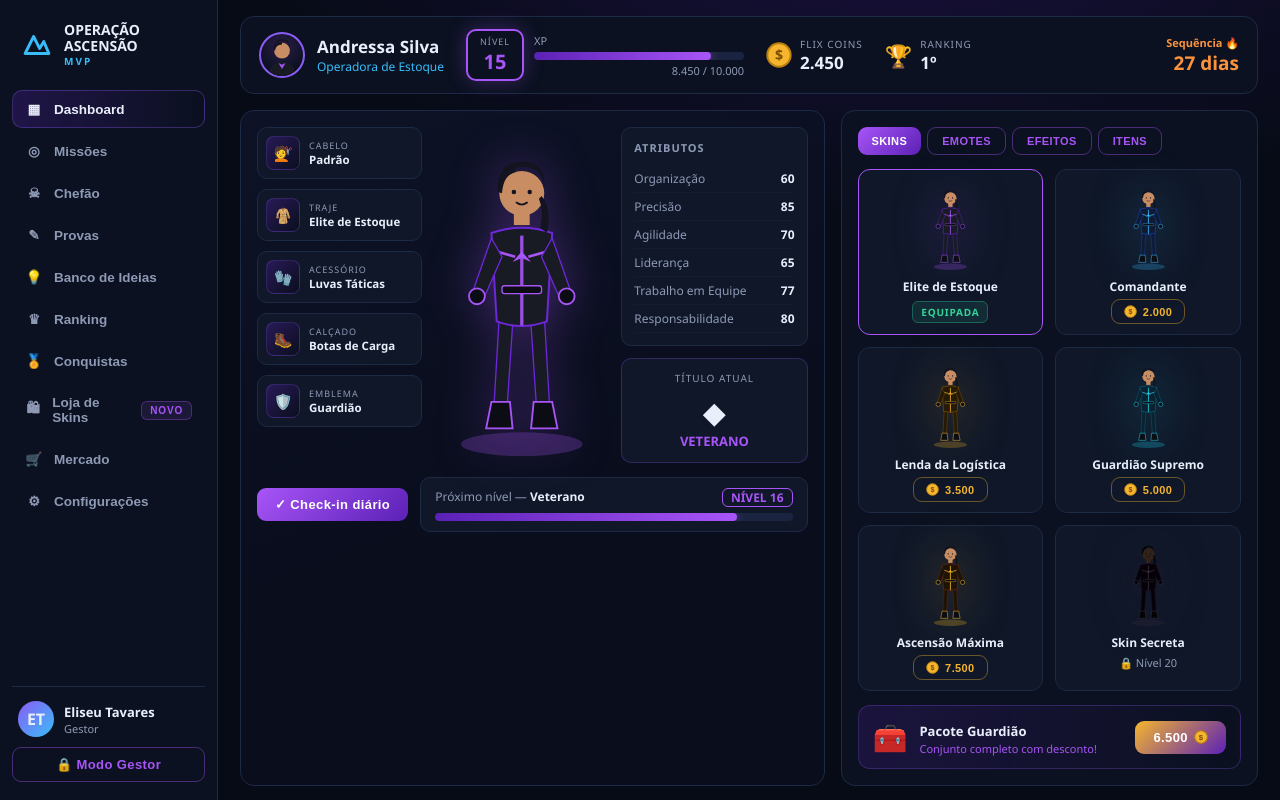
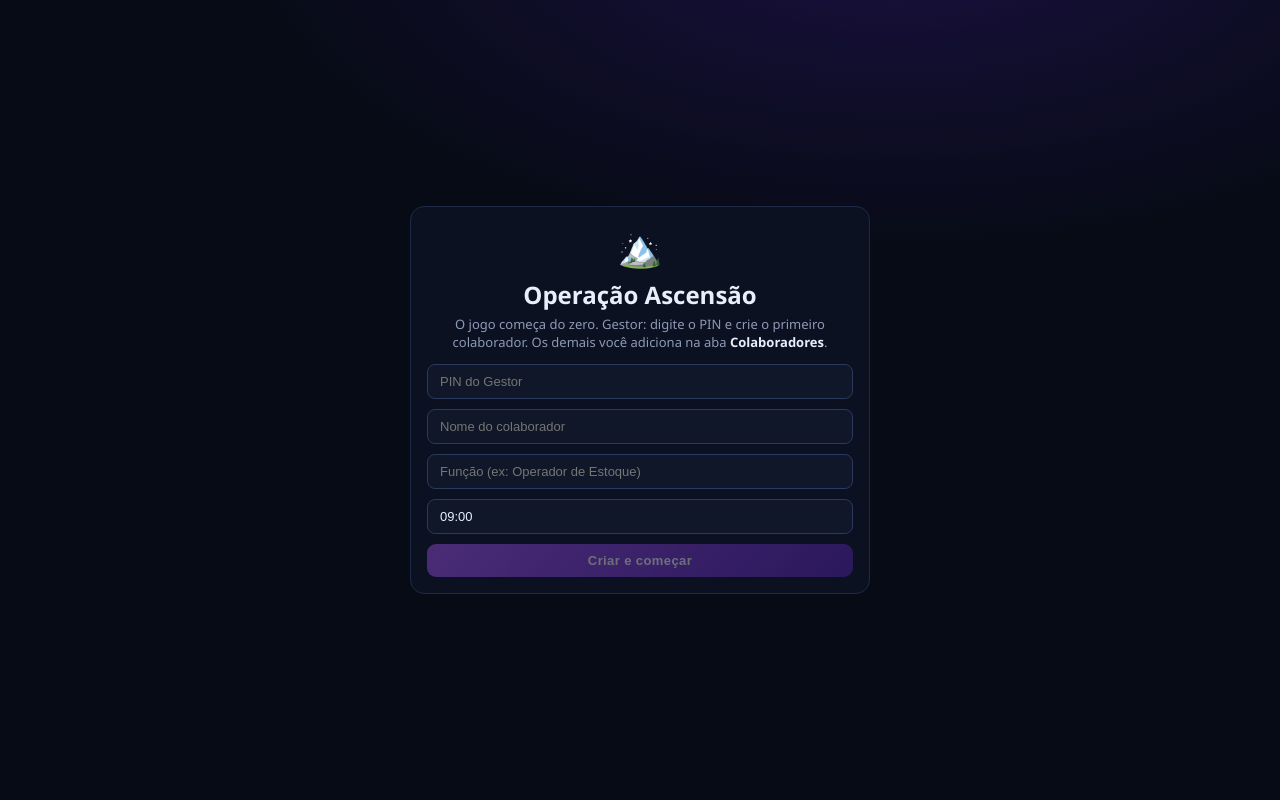
Before and after one commit to periploeliseu/operacao-ascensao, a React (Vite) app: page / in a window 1280 px wide. Shown: the top 800 px of the page. Built offline with nearby package versions, Linux system fonts and the light colour scheme.

Commit message:
Add files via upload

```diff
--- a/src/App.jsx
+++ b/src/App.jsx
@@ -1,5 +1,5 @@
 import React, { useState, useEffect, useRef } from "react";
-import { C, reqFor, uid, BOSS_CAP, SKINS, MARKET, titleFor, SEED, fmt, ago } from "./data/constants.js";
+import { C, reqFor, uid, BOSS_CAP, SKINS, MARKET, titleFor, SEED, fmt, ago, mkNewPlayer } from "./data/constants.js";
 import { applyXp, applyCoins, nowMinutes } from "./logic/game.js";
 import { loadState, saveState, clearState } from "./logic/storage.js";
 import { Avatar, HeroFigure, BossFigure } from "./components/figures.jsx";
@@ -39,10 +39,17 @@ export default function App() {
     }, 600);
   }, [state]);
 
+  /* garante que o colaborador ativo sempre exista (após exclusões) */
+  useEffect(() => {
+    if (state && state.players.length && !state.players.find((p) => p.id === activeId)) {
+      setActiveId(state.players[0].id);
+    }
+  }, [state, activeId]);
+
 
   if (!state) return <div style={{ minHeight: "100vh", background: C.bg, color: C.dim, display: "flex", alignItems: "center", justifyContent: "center", fontFamily: "system-ui" }}>Carregando Operação Ascensão…</div>;
 
-  const me = state.players.find((p) => p.id === activeId);
+  const me = state.players.find((p) => p.id === activeId) || state.players[0];
   const notify = (msg, color = C.green) => { setToast({ msg, color }); setTimeout(() => setToast(null), 3200); };
 
   /* ---------- AÇÕES ---------- */
@@ -57,6 +64,39 @@ export default function App() {
       return next;
     });
   };
+
+  /* ---------- GESTÃO DE COLABORADORES ---------- */
+  const addPlayer = (name, role, sched) => {
+    const p = mkNewPlayer(name, role, sched);
+    setState((s) => ({ ...s, players: [...s.players, p], feed: [{ id: uid(), who: p.id, text: "entrou para a Operação Ascensão", xp: 0, t: Date.now() }, ...s.feed] }));
+    setActiveId(p.id);
+    notify(`${name} entrou na equipe.`);
+  };
+  const deletePlayer = (pid) => {
+    setState((s) => {
+      const contributions = { ...s.boss.contributions };
+      delete contributions[pid];
+      return {
+        ...s,
+        players: s.players.filter((p) => p.id !== pid),
+        feed: s.feed.filter((f) => f.who !== pid),
+        provas: s.provas.filter((x) => x.pid !== pid),
+        ideas: s.ideas.filter((x) => x.pid !== pid),
+        redeems: s.redeems.filter((x) => x.pid !== pid),
+        boss: { ...s.boss, contributions },
+      };
+    });
+    notify("Colaborador excluído. Convoque um novo chefão para recalcular o HP da equipe.", C.orange);
+  };
+  const resetPlayer = (pid) => {
+    setState((s) => ({ ...s, players: s.players.map((p) => (p.id === pid ? { ...p, level: 1, xp: 0, coins: 0, streak: 0, totalMonth: 0, lastCheckin: null, skin: "elite", ownedSkins: ["elite"] } : p)) }));
+    notify("Personagem resetado: nível 1, 0 XP, 0 moedas.");
+  };
+  const adjustCoins = (pid, amt) => {
+    setState((s) => ({ ...s, players: s.players.map((p) => (p.id === pid ? { ...p, coins: Math.max(0, p.coins + amt) } : p)), feed: [{ id: uid(), who: pid, text: `recebeu ajuste de ${amt > 0 ? "+" : ""}${fmt(amt)} FlixCoins do gestor`, xp: 0, t: Date.now() }, ...s.feed] }));
+    notify("FlixCoins ajustadas.");
+  };
+  const adjustXp = (pid, amt) => gainXp(pid, amt, `recebeu ajuste de ${amt > 0 ? "+" : ""}${fmt(amt)} XP do gestor`);
 
   const completeMission = (m) => {
     if (m.completedBy.includes(activeId)) return notify("Você já concluiu esta missão.", C.orange);
@@ -140,10 +180,27 @@ export default function App() {
     setState(SEED); notify("Dados resetados para o padrão.");
   };
 
+  /* primeira execução: equipe vazia → tela de criação */
+  if (state.players.length === 0) {
+    return (
+      <div style={{ minHeight: "100vh", background: `radial-gradient(1200px 600px at 70% -10%, #1a1040 0%, ${C.bg} 55%)`, color: C.text, fontFamily: "'Segoe UI', system-ui, sans-serif", display: "flex", alignItems: "center", justifyContent: "center" }}>
+        <SetupScreen onCreate={(pin, name, role, sched) => {
+          if (pin !== state.config.gestorPin) return notify("PIN incorreto.", C.red);
+          setGestor(true);
+          addPlayer(name, role, sched);
+        }} />
+        {toast && (
+          <div style={{ position: "fixed", bottom: 22, right: 22, zIndex: 99, background: C.panel, border: `1.5px solid ${toast.color}`, color: C.text, padding: "12px 18px", borderRadius: 12, fontSize: 13.5, fontWeight: 600 }}>{toast.msg}</div>
+        )}
+      </div>
+    );
+  }
+
   /* ---------- NAV ---------- */
   const NAV = [
     ["dashboard", "▦", "Dashboard"],
     ["missoes", "◎", "Missões"],
+    ["colaboradores", "👥", "Colaboradores"],
     ["chefao", "☠", "Chefão"],
     ["provas", "✎", "Provas"],
     ["ideias", "💡", "Banco de Ideias"],
@@ -371,10 +428,31 @@ export default function App() {
                     <div style={{ fontSize: 12, color: C.dim }}>+{fmt(m.xp)} XP · +{fmt(Math.round(m.xp / 10))} FlixCoins {m.boss && <span style={{ color: C.orange }}>· vinculada ao Chefão</span>}</div>
                   </div>
                   {done ? <Chip color={C.green}>Concluída</Chip> : <button onClick={() => completeMission(m)} style={btnStyle(C.violetHot)}>Concluir</button>}
+                  {gestor && <button onClick={() => { setState((s) => ({ ...s, missions: s.missions.filter((x) => x.id !== m.id) })); notify("Missão excluída."); }} style={{ ...btnStyle(C.red, true), padding: "7px 10px" }}>🗑</button>}
                 </div>
               );
             })}
+            {gestor && (
+              <button onClick={() => { setState((s) => ({ ...s, missions: s.missions.map((m) => ({ ...m, completedBy: [] })) })); notify("Conclusões limpas — missões liberadas para todos."); }} style={{ ...btnStyle(C.orange, true), justifySelf: "start" }}>
+                ♻ Limpar conclusões (libera as missões de novo)
+              </button>
+            )}
             {gestor && <AddMission onAdd={(name, xp, boss) => setState((s) => ({ ...s, missions: [...s.missions, { id: uid(), name, xp, boss, completedBy: [] }] }))} />}
+          </div>
+        )}
+
+        {view === "colaboradores" && (
+          <div style={{ marginTop: 16, display: "grid", gap: 14 }}>
+            <h2 style={{ margin: 0, fontSize: 20 }}>Colaboradores</h2>
+            {!gestor && <p style={{ color: C.orange, fontSize: 13, margin: 0 }}>Criação, exclusão e ajustes exigem o Modo Gestor.</p>}
+            {state.players.map((p) => (
+              <PlayerAdmin key={p.id} p={p} gestor={gestor}
+                onReset={() => resetPlayer(p.id)}
+                onDelete={() => deletePlayer(p.id)}
+                onCoins={(v) => adjustCoins(p.id, v)}
+                onXp={(v) => adjustXp(p.id, v)} />
+            ))}
+            {gestor && <AddPlayerForm onAdd={addPlayer} />}
           </div>
         )}
 
@@ -387,7 +465,7 @@ export default function App() {
               <BossFigure size={210} />
               <div style={{ maxWidth: 480, margin: "10px auto" }}>
                 <Bar value={state.boss.hp} max={state.boss.maxHp} color={C.red} h={14} />
-                <div style={{ fontSize: 13, color: C.dim, marginTop: 5 }}>{fmt(state.boss.hp)} / {fmt(state.boss.maxHp)} HP {state.boss.defeated && <b style={{ color: C.gold }}> — DERROTADO! 🏆</b>}</div>
+                <div style={{ fontSize: 13, color: C.dim, marginTop: 5 }}>{fmt(state.boss.hp)} / {fmt(state.boss.maxHp)} HP {state.boss.defeated && <b style={{ color: C.gold }}> — DERROTADO! 🏆</b>}{state.boss.maxHp === 0 && <b style={{ color: C.orange }}> — aguardando o gestor convocar</b>}</div>
               </div>
               <p style={{ color: C.dim, fontSize: 13, maxWidth: 560, margin: "6px auto" }}>
                 Cada colaborador precisa causar <b style={{ color: C.text }}>{fmt(BOSS_CAP)} XP</b> de dano via missões ☠. Se UM não bater a meta, o chefão sobrevive. A equipe vence junta ou não vence.
@@ -409,8 +487,8 @@ export default function App() {
               })}
             </div>
             {gestor && (
-              <button style={{ ...btnStyle(C.red, true), marginTop: 14 }} onClick={() => setState((s) => ({ ...s, boss: { ...s.boss, hp: s.boss.maxHp, defeated: false, contributions: {} }, missions: s.missions.map((m) => ({ ...m, completedBy: [] })) }))}>
-                ↺ Novo chefão (reseta missões e HP)
+              <button style={{ ...btnStyle(C.red, true), marginTop: 14 }} onClick={() => { setState((s) => { const hp = s.players.length * BOSS_CAP; return { ...s, boss: { ...s.boss, maxHp: hp, hp, defeated: false, contributions: {} }, missions: s.missions.map((m) => ({ ...m, completedBy: [] })) }; }); notify("Chefão convocado com HP proporcional à equipe."); }}>
+                ⚔ Convocar novo chefão ({fmt(state.players.length * BOSS_CAP)} HP · {state.players.length} colaboradores × 1.000)
               </button>
             )}
           </div>
@@ -663,3 +741,80 @@ export default function App() {
     </div>
   );
 }
+
+
+
+/* ---------- Administração de colaboradores (gestor) ---------- */
+function PlayerAdmin({ p, gestor, onReset, onDelete, onCoins, onXp }) {
+  const [coins, setCoins] = useState("");
+  const [xp, setXp] = useState("");
+  const num = (v) => parseInt(v, 10) || 0;
+  return (
+    <div style={cardStyle}>
+      <div style={{ display: "flex", alignItems: "center", gap: 12, flexWrap: "wrap" }}>
+        <Avatar p={p} size={40} />
+        <div style={{ flex: 1, minWidth: 160 }}>
+          <b>{p.name}</b>
+          <div style={{ fontSize: 12, color: C.dim }}>{p.role} · Nível {p.level} · {fmt(p.coins)} FlixCoins · turno {p.schedule}</div>
+        </div>
+        {gestor && (
+          <>
+            <button onClick={onReset} style={{ ...btnStyle(C.orange, true), padding: "6px 12px", fontSize: 11 }}>↺ Resetar</button>
+            <button onClick={() => { if (window.confirm(`Excluir ${p.name}? Todo o histórico dele some.`)) onDelete(); }} style={{ ...btnStyle(C.red, true), padding: "6px 12px", fontSize: 11 }}>🗑 Excluir</button>
+          </>
+        )}
+      </div>
+      {gestor && (
+        <div style={{ display: "flex", gap: 10, marginTop: 12, flexWrap: "wrap", alignItems: "center" }}>
+          <input placeholder="± FlixCoins (ex: 500 ou -200)" value={coins} onChange={(e) => setCoins(e.target.value.replace(/[^0-9-]/g, ""))} style={{ ...inputStyle, width: 200 }} />
+          <button disabled={!num(coins)} onClick={() => { onCoins(num(coins)); setCoins(""); }} style={{ ...btnStyle(C.gold, true), opacity: num(coins) ? 1 : 0.4, padding: "8px 14px", fontSize: 12 }}>Aplicar moedas</button>
+          <input placeholder="± XP (ex: 300 ou -100)" value={xp} onChange={(e) => setXp(e.target.value.replace(/[^0-9-]/g, ""))} style={{ ...inputStyle, width: 170 }} />
+          <button disabled={!num(xp)} onClick={() => { onXp(num(xp)); setXp(""); }} style={{ ...btnStyle(C.violetHot, true), opacity: num(xp) ? 1 : 0.4, padding: "8px 14px", fontSize: 12 }}>Aplicar XP</button>
+        </div>
+      )}
+    </div>
+  );
+}
+
+function AddPlayerForm({ onAdd }) {
+  const [name, setName] = useState("");
+  const [role, setRole] = useState("");
+  const [sched, setSched] = useState("09:00");
+  return (
+    <div style={{ ...cardStyle, border: `1px dashed ${C.border2}` }}>
+      <b style={{ fontSize: 13, letterSpacing: 1, color: C.dim }}>GESTOR — NOVO COLABORADOR</b>
+      <div style={{ display: "grid", gridTemplateColumns: "1fr 1fr 110px auto", gap: 10, marginTop: 10 }}>
+        <input placeholder="Nome completo" value={name} onChange={(e) => setName(e.target.value)} style={inputStyle} />
+        <input placeholder="Função (ex: Conferente)" value={role} onChange={(e) => setRole(e.target.value)} style={inputStyle} />
+        <input placeholder="Turno" value={sched} onChange={(e) => setSched(e.target.value)} style={inputStyle} />
+        <button disabled={!name} onClick={() => { onAdd(name, role, sched); setName(""); setRole(""); }} style={{ ...btnStyle(C.violetHot), opacity: name ? 1 : 0.4 }}>Adicionar</button>
+      </div>
+      <div style={{ fontSize: 11.5, color: C.dim2, marginTop: 8 }}>Turno no formato HH:MM — define a janela do check-in diário (−10min a +5min). Todo colaborador nasce no nível 1 com 0 XP e 0 moedas (LEI 2).</div>
+    </div>
+  );
+}
+
+/* ---------- Primeira execução: montar a equipe ---------- */
+function SetupScreen({ onCreate }) {
+  const [pin, setPin] = useState("");
+  const [name, setName] = useState("");
+  const [role, setRole] = useState("");
+  const [sched, setSched] = useState("09:00");
+  return (
+    <div style={{ ...cardStyle, width: "min(460px, 92vw)", textAlign: "center" }}>
+      <div style={{ fontSize: 36 }}>🏔️</div>
+      <h2 style={{ margin: "6px 0 4px" }}>Operação Ascensão</h2>
+      <p style={{ color: C.dim, fontSize: 13, marginTop: 0 }}>
+        O jogo começa do zero. Gestor: digite o PIN e crie o primeiro colaborador.
+        Os demais você adiciona na aba <b style={{ color: C.text }}>Colaboradores</b>.
+      </p>
+      <div style={{ display: "grid", gap: 10, textAlign: "left" }}>
+        <input type="password" placeholder="PIN do Gestor" value={pin} onChange={(e) => setPin(e.target.value)} style={inputStyle} />
+        <input placeholder="Nome do colaborador" value={name} onChange={(e) => setName(e.target.value)} style={inputStyle} />
+        <input placeholder="Função (ex: Operador de Estoque)" value={role} onChange={(e) => setRole(e.target.value)} style={inputStyle} />
+        <input placeholder="Turno (HH:MM)" value={sched} onChange={(e) => setSched(e.target.value)} style={inputStyle} />
+        <button disabled={!pin || !name} onClick={() => onCreate(pin, name, role, sched)} style={{ ...btnStyle(C.violetHot), opacity: pin && name ? 1 : 0.4 }}>Criar e começar</button>
+      </div>
+    </div>
+  );
+}
--- a/src/components/ui.jsx
+++ b/src/components/ui.jsx
@@ -3,7 +3,7 @@ import { C } from "../data/constants.js";
 
 /* ---------- Barra de XP ---------- */
 function Bar({ value, max, color = C.violetHot, h = 8 }) {
-  const pct = Math.max(0, Math.min(100, (value / max) * 100));
+  const pct = max > 0 ? Math.max(0, Math.min(100, (value / max) * 100)) : 0;
   return (
     <div style={{ height: h, background: "#1a2440", borderRadius: h, overflow: "hidden" }}>
       <div style={{ width: `${pct}%`, height: "100%", borderRadius: h, background: `linear-gradient(90deg, ${C.violetDeep}, ${color})`, boxShadow: `0 0 10px ${color}88`, transition: "width .6s ease" }} />
--- a/src/data/constants.js
+++ b/src/data/constants.js
@@ -67,16 +67,21 @@ function mkPlayer(id, name, role, level, xp, coins, streak, tone, hair, sched) {
   };
 }
 
+/* Paletas para novos colaboradores (tom de pele e cabelo do avatar) */
+const TONES = ["#c98d63", "#8d5a3b", "#a06a44", "#d9a06f", "#b97a50", "#e3b48a", "#7a4a2e", "#caa27a"];
+const HAIRS = ["#141420", "#241a12", "#101018", "#2b1a10", "#15161e", "#1c1410", "#30231a", "#0d0d12"];
+
+/* Novo colaborador SEMPRE começa do zero: nível 1, 0 XP, 0 moedas (LEI 2) */
+function mkNewPlayer(name, role, sched) {
+  const i = Math.floor(Math.random() * TONES.length);
+  const p = mkPlayer("pl" + uid(), name, role || "Colaborador", 1, 0, 0, 0, TONES[i], HAIRS[i], sched || "09:00");
+  p.totalMonth = 0;
+  return p;
+}
+
 const SEED = {
-  version: 3,
-  players: [
-    mkPlayer("p1", "Andressa Silva", "Operadora de Estoque", 15, 8450, 2450, 27, "#c98d63", "#141420", "09:00"),
-    mkPlayer("p2", "Mauro Lima",     "Conferente",           13, 6230, 1800, 12, "#8d5a3b", "#241a12", "08:00"),
-    mkPlayer("p3", "José Pereira",   "Auxiliar de Estoque",  12, 5480, 1500, 9,  "#a06a44", "#101018", "09:00"),
-    mkPlayer("p4", "Lunara Costa",   "Operadora de Estoque", 11, 4210, 1200, 15, "#d9a06f", "#2b1a10", "09:00"),
-    mkPlayer("p5", "Carlos Souza",   "Conferente",           10, 3890, 900,  5,  "#b97a50", "#15161e", "07:00"),
-    mkPlayer("p6", "Ana Rocha",      "Auxiliar de Estoque",  9,  3150, 700,  21, "#e3b48a", "#1c1410", "09:00"),
-  ],
+  version: 4,
+  players: [],
   missions: [
     { id: "m1", name: "Inventário Perfeito",            xp: 300, boss: true,  completedBy: [] },
     { id: "m2", name: "Recebimento Nacional sem erro",  xp: 250, boss: true,  completedBy: [] },
@@ -88,18 +93,14 @@ const SEED = {
   boss: {
     name: "Devorador de Prazos",
     kind: "Chefão da Semana",
-    maxHp: 6000, hp: 6000,
+    maxHp: 0, hp: 0,
     reward: "Almoço com a diretoria + 500 FlixCoins p/ cada",
     contributions: {}, defeated: false,
   },
   provas: [],
   ideas: [],
   redeems: [],
-  feed: [
-    { id: uid(), who: "p1", text: "concluiu a missão 'Inventário Perfeito'", xp: 300, t: Date.now() - 2 * 36e5 },
-    { id: uid(), who: "p3", text: "concluiu 'Recebimento Nacional'", xp: 250, t: Date.now() - 3 * 36e5 },
-    { id: uid(), who: "p2", text: "alcançou o nível 13", xp: 500, t: Date.now() - 5 * 36e5 },
-  ],
+  feed: [],
   config: { xpPerPoint: 10, checkinXp: 50, latePenalty: true, penaltyValue: 20, ideaXp: { baixo: 100, medio: 300, alto: 800 }, simTime: "", gestorPin: "2026" },
 };
 
@@ -111,4 +112,4 @@ const ago = (t) => {
   return `há ${h}h`;
 };
 
-export { C, reqFor, uid, BOSS_CAP, SKINS, MARKET, TITLES, titleFor, SEED, fmt, ago };
+export { C, reqFor, uid, BOSS_CAP, SKINS, MARKET, TITLES, titleFor, SEED, fmt, ago, mkNewPlayer };
--- a/src/logic/storage.js
+++ b/src/logic/storage.js
@@ -2,13 +2,13 @@
    Hoje: localStorage (dados ficam no navegador de cada aparelho).
    Fase 3: trocamos SÓ este arquivo por chamadas ao Supabase —
    o resto do app nem fica sabendo. Isso é o "padrão adapter". */
-const KEY = "ascensao:team:v3";
+const KEY = "ascensao:team:v4";
 
 export async function loadState() {
   try {
     const raw = localStorage.getItem(KEY);
     const data = raw ? JSON.parse(raw) : null;
-    return data && data.version === 3 ? data : null;
+    return data && data.version === 4 ? data : null;
   } catch { return null; }
 }
 
```
